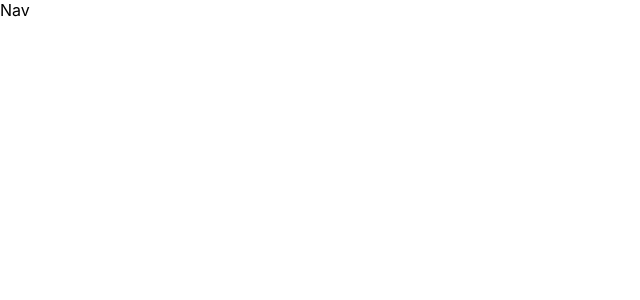
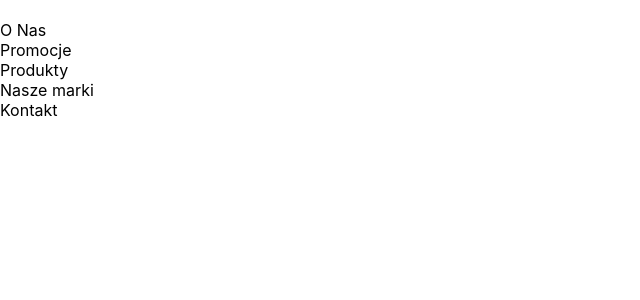
Before and after one commit to marcinoles87/my-app2, a React (Create React App) app: page / in a window 1280 px wide. Shown: the top 300 px of the page, without its empty margins (0-640 px from the left). Built offline with nearby package versions, Linux system fonts and the light colour scheme.

Commit message:
add code

```diff
--- a/src/components/Nav.jsx
+++ b/src/components/Nav.jsx
@@ -2,7 +2,22 @@ import React from 'react'
 
 function Nav() {
   return (
-    <div>Nav</div>
+    <div className='navbar'>
+
+        <div className='navbar-logo'>
+            <img src="" alt="" />
+        </div>
+
+        <div className='navbar-elements'>
+            <ul>
+                <li>O Nas</li>
+                <li>Promocje</li>
+                <li>Produkty</li>
+                <li>Nasze marki</li>
+                <li>Kontakt</li>
+            </ul>
+        </div>
+    </div>
   )
 }
 
```
